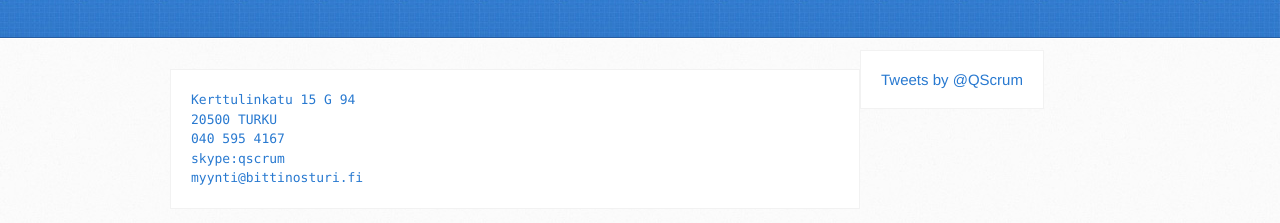
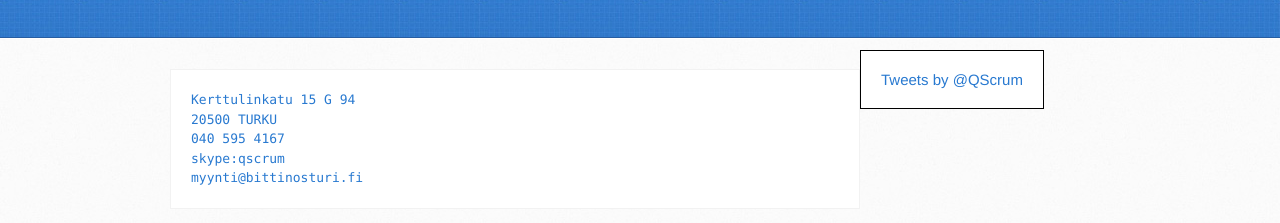
Before and after one commit to bittinosturi/bittinosturi.github.io, a plain HTML site: page index.html in a window 1280 px wide. Shown: the part 163-386 px from the top of the page. Drawn offline with Linux system fonts and the light colour scheme.

Commit message:
Update stylesheet.css

```diff
--- a/stylesheets/stylesheet.css
+++ b/stylesheets/stylesheet.css
@@ -188,11 +188,12 @@ ul, ol, dl {
   margin-bottom: 20px;
 }
 twitter {
+
   padding: 20px;
   background: #fff;
   text-shadow: none;
   overflow: auto;
-  border: solid 1px #f2f2f2;
+  border: solid 1px #000000;
 
 /* COMMON STYLES */
 
```
